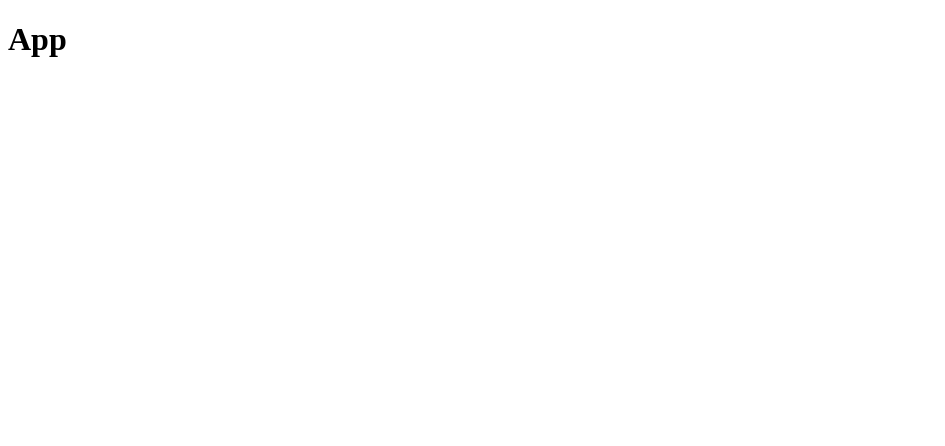
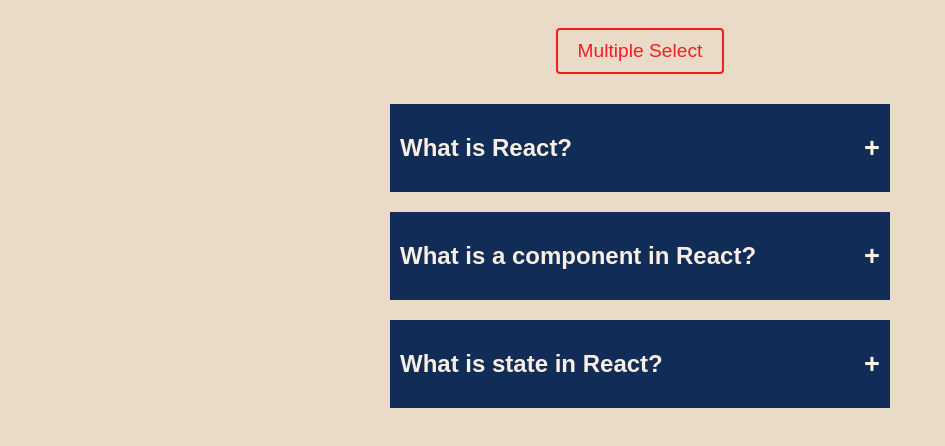
Before and after one commit to Kennedysenyo/Accordian-component, a React (Vite) app: page / in a window 1280 px wide. Shown: the top 446 px of the page, without its empty margins (0-945 px from the left). Built offline with nearby package versions, Linux system fonts and the light colour scheme.

Commit message:
create an accordian example

```diff
--- a/package.json
+++ b/package.json
@@ -10,6 +10,7 @@
     "preview": "vite preview"
   },
   "dependencies": {
+    "clsx": "^2.1.1",
     "react": "^18.3.1",
     "react-dom": "^18.3.1"
   },
--- a/src/App.css
+++ b/src/App.css
@@ -0,0 +1,72 @@
+
+* {
+  box-sizing: border-box;
+}
+
+body {
+  padding: 20px;
+  overflow: hidden;
+  height: 100vh;
+  background-color: #EADBC8;
+  font-family: sans-serif;
+}
+
+main {
+  display: flex;
+  flex-direction: column;
+  align-items: center;
+  height: 100%;
+}
+
+div.container {
+  display: flex;
+  flex-direction: column;
+  width: 100%;
+  max-width: 500px;
+  align-items: flex-start;
+  margin-inline: auto;
+  background-color: #102C57;
+  color: #F8F0E5;
+  padding: 10px;
+  margin-block: 10px;
+}
+
+.container > p {
+  margin: 0;
+  margin-block: 10px;
+  line-height: 25px;;
+}
+
+.container > div {
+   display: flex;
+   align-items: center;
+   justify-content: space-between;
+   width: 100%;
+}
+
+.container > div > h2 {
+  width: 85%;
+  font-size: 1.5rem;
+  margin-block: 20px;
+}
+
+.container > div > span {
+  font-size: 1.7rem;
+  font-weight: bold;
+}
+
+button {
+  padding: 10px 20px;
+  font-family: sans-serif;
+  border-radius: 4px;
+  font-size: 1.2rem;
+  background-color: #EADBC8;
+  color: #ef1f1f;
+  border: 2px solid #ef1f1f;
+ margin-bottom: 20px;
+}
+
+button.multiple {
+  color: #119111;
+  border: 2px solid #119111;
+}
--- a/src/App.jsx
+++ b/src/App.jsx
@@ -1,12 +1,57 @@
 
-import './App.css'
+import './App.css';
+import { useState } from "react"
+import AccordianComponent from './components/AccordianComponent';
+import { data } from "./data"
+import { clsx } from 'clsx';
 
-function App() {
 
+const App = () => {
+
+  const [selected, setSelected] = useState([]);
+  const [selectMultiple, setSelectMultiple] = useState(false)
+
+  function toggleMultipleSelect() {
+    if(selectMultiple) {
+      setSelected([selected[selected.length - 1]])
+    }
+    setSelectMultiple(prev => !prev)
+  }
+
+  function toggleVisibility(id) {
+    if (selectMultiple) {
+      setSelected( prevSelected => prevSelected.includes(id) ? prevSelected.filter(num => num !== id) : [...prevSelected, id])
+    }else {
+      setSelected( prevSelected => prevSelected.includes(id)? [] : [id])
+    }
+
+  }
+
+  const accordainComponent = data.map( obj =>
+    <AccordianComponent
+      key={obj.id}
+      id={obj.id}
+      question={obj.question}
+      answer={obj.answer}
+      toggleVisibility={toggleVisibility}
+      isVisible={selected.includes(obj.id)}
+    />
+  )
+
+  const className = clsx({
+    multiple: selectMultiple
+  })
   return (
-    <>
-      <h1>App </h1>
-    </>
+    <main>
+      <button
+        onClick={toggleMultipleSelect}
+        className={className}
+      >
+       Multiple Select
+      </button>
+
+     {accordainComponent}
+    </main>
   )
 }
 
--- /dev/null
+++ b/src/components/AccordianComponent.jsx
@@ -0,0 +1,14 @@
+
+const AccordianComponent = ( props ) => {
+  return (
+    <div onClick={() => props.toggleVisibility(props.id)} className="container">
+      <div role="button" aria-expanded={props.isVisible}>
+        <h2>{props.question}</h2>
+        <span>{props.isVisible ? "--" : "+"}</span>
+      </div>
+      {props.isVisible && <p>{props.answer}</p>}
+    </div>
+  )
+}
+
+export default AccordianComponent;
--- a/src/main.jsx
+++ b/src/main.jsx
@@ -1,4 +1,3 @@
-
 import { createRoot } from 'react-dom/client'
 import App from './App.jsx'
 
```
Also changed, not shown: 1 other file (tests, documents, lock files or other folders).
